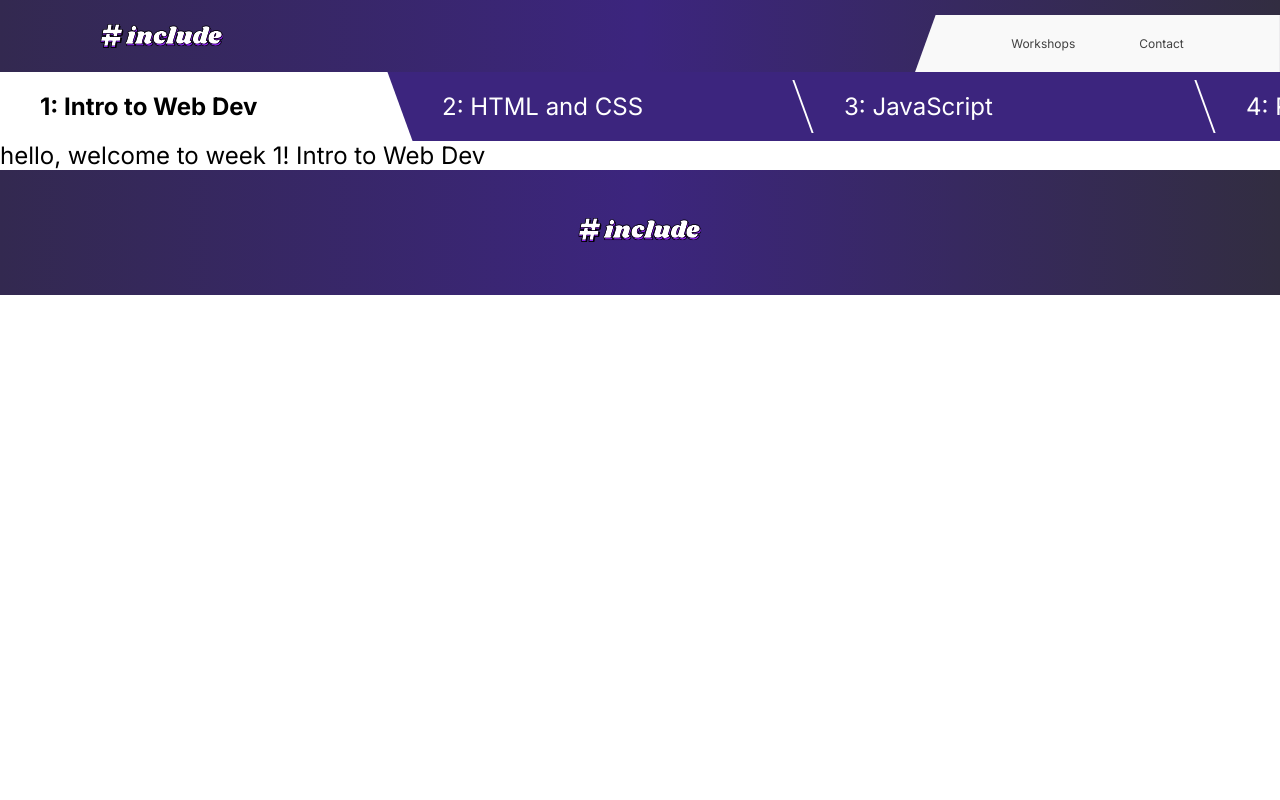
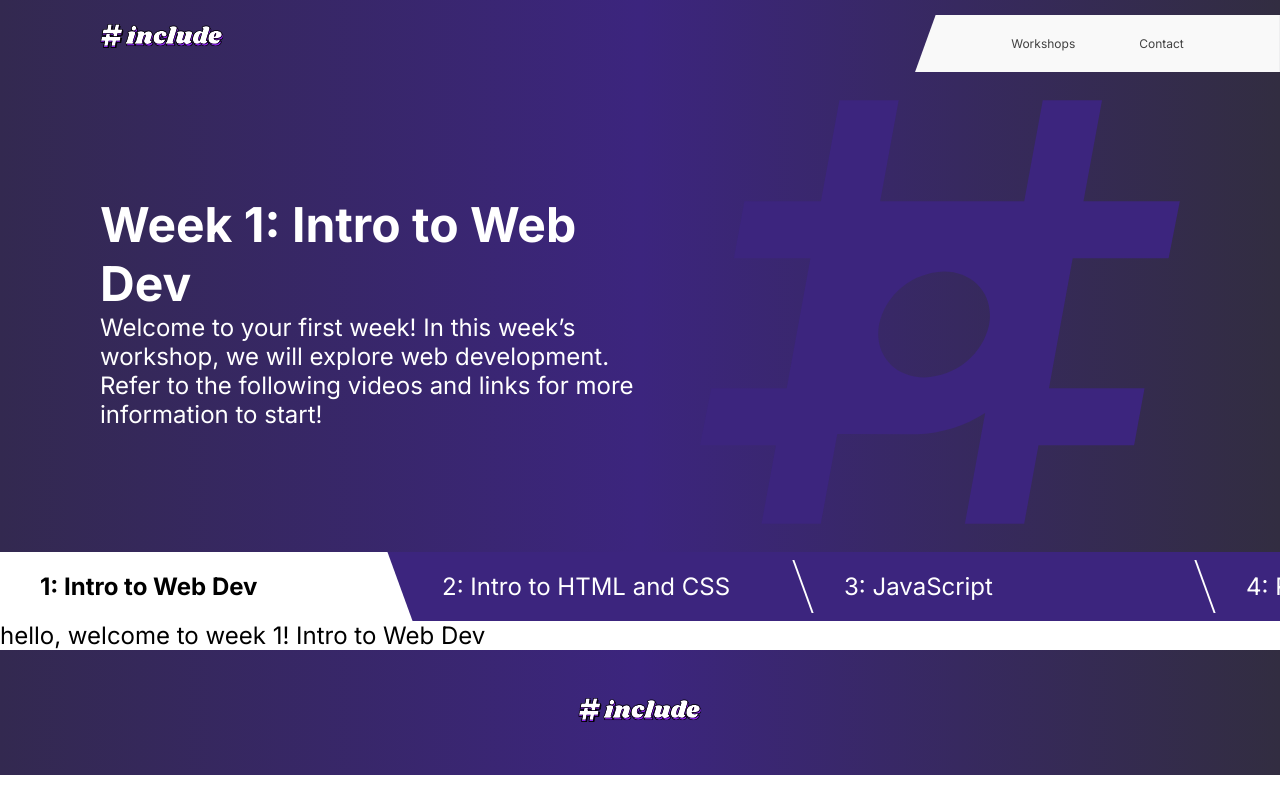
Before and after one commit to include-davis/cohort-platform, a Next.js app: page /workshop/1 in a window 1280 px wide. Built offline with nearby package versions, Linux system fonts and the light colour scheme.

Commit message:
added workshop page welcome section

```diff
--- a/app/(homepage)/page.jsx
+++ b/app/(homepage)/page.jsx
@@ -1,7 +1,7 @@
 import styles from "./homepage.module.scss";
 
 import Welcome from "../_components/welcome/welcome";
-import Timeline from "@/app/_components/workshop-timeline/workshop-timeline";
+import Timeline from "@/_components/workshop-timeline/workshop-timeline";
 import Contact from "../_components/contact/page";
 
 export default function Home() {
--- a/app/_components/contact/contact.module.scss
+++ b/app/_components/contact/contact.module.scss
@@ -1,4 +1,4 @@
-@use '@/app/mixins.scss';
+@use '@/mixins.scss';
 
 .container {
     background-color: #f9f9f9;
--- a/app/_components/welcome/welcome.module.scss
+++ b/app/_components/welcome/welcome.module.scss
@@ -1,5 +1,5 @@
 //for welcome.jsx
-.container {
+.container, .container_workshop {
     padding-left: var(--edge-spacing);
     padding-right: var(--edge-spacing);
     align-items: center;
@@ -7,6 +7,11 @@
     //for mobile: padding:0px;
     background-color: var(--background-light);
     position: relative;
+}
+
+.container_workshop {
+    color: var(--text-light);
+    background: var(--include-gradient);
 }
 .welcome {
     display:flex;
--- /dev/null
+++ b/app/_components/welcome/workshopWelcome.jsx
@@ -0,0 +1,18 @@
+import styles from './welcome.module.scss'
+import Image from 'next/image';
+
+export default function WorkshopWelcome({ title, text }){
+    return(
+        <div className={styles.container_workshop}>
+            <div className={styles.welcome}>
+                <div className={styles.welcome_half}>
+                    <h1>Week {title}</h1>
+                    <p>{text}</p>
+                </div>
+                <div className={styles.logo}>
+                    <Image src="/welcome/bg_logo_purple.svg" alt="bg_logo" fill={true}/>
+                </div>
+            </div>
+        </div>
+    )
+}
--- a/app/workshop/[num]/page.jsx
+++ b/app/workshop/[num]/page.jsx
@@ -3,39 +3,56 @@
 import { useState } from "react";
 import styles from "./workshop.module.scss";
 import Link from "next/link";
+import WorkshopWelcome from "@/_components/welcome/workshopWelcome";
 
-// params: { num: string }
+const workshopData = [
+    {
+        title: "Intro to Web Dev",
+        description: "Welcome to your first week! In this week\’s workshop, we will explore web development. Refer to the following videos and links for more information to start!"
+    },
+    {
+        title: "Intro to HTML and CSS",
+        description: "Welcome to your second week! In this week\’s workshop, we will explore HTML and CSS. Refer to the following videos and links for more information to start!"
+    },
+    {
+        title: "JavaScript",
+        description: "Welcome to your third week! In this week\’s workshop, we will explore JavaScript. Refer to the following videos and links for more information to start!"
+    },
+    {
+        title: "React.js and Next.js",
+        description: "Welcome to your fourth week! In this week\’s workshop, we will explore some JS frameworks. Refer to the following videos and links for more information to start!"
+    },
+    {
+        title: "APIs and Backend",
+        description: "Welcome to your fifth week! In this week\’s workshop, we will explore backend development. Refer to the following videos and links for more information to start!"
+    }
+]
+
 export default function Workshop({ params }){
-    const workshopTitles = ["", "Intro to Web Dev", "HTML and CSS", "JavaScript", "React.js and Next.js", "APIs and Backend"];
-    const navItems = []
-    for (let i = 1; i < workshopTitles.length; i ++) {
-        navItems.push([i, workshopTitles[i]])
-        if (i != workshopTitles.length - 1){
-            navItems.push([workshopTitles.length * 2 - i, `d${i}`]);
-        }
-    }
-    const [num, setNum] = useState(params.num);
+    const [num, setNum] = useState(params.num-1);
 
     return(
         <div className={styles.workshop}>
+            <WorkshopWelcome title={`${num+1}: ${workshopData[num].title}`} text={workshopData[num].description} />
             <nav className={styles.workshopNav}>
-                { navItems.map((item) =>
-                    <div key={item[0]} className={styles.tabContainer}>
-                        { item[1][0] == "d" ?
-                            <div className={styles.dividerContainer}>
-                                {item[1][1] != num && <div className={styles.divider}></div>}
-                            </div>
-                            :
-                            <Link href={`/workshop/${item[0]}`} className={[styles.navTab, (item[0] == 1) ? styles.firstNavTab : styles.laterNavTab, (item[0] == num)? styles.selectedTab : null].join(' ')}>
-                                {item[0] == num && <div className={styles.overlap}></div>}
-                                <p>{item[0]}: {item[1]}</p>
-                            </Link>
-                        }
+                { workshopData.map((item, idx) =>
+                    <div key={idx} className={styles.tabContainer}>
+                        <Link href={`/workshop/${idx+1}`}
+                            className={[styles.navTab, (idx == 1) ? styles.firstNavTab : styles.laterNavTab, (idx == num)? styles.selectedTab : null].join(' ')}
+                        >
+                            {idx == num && <div className={styles.overlap}></div>}
+                            <p>{idx+1}: {item.title}</p>
+                        </Link>
+                        <div className={styles.dividerContainer}>
+                            {idx != num && idx!=4 &&
+                                <div className={styles.divider}></div>
+                            }
+                        </div>
                     </div>
                 ) }
             </nav>
             <div>
-                hello, welcome to week {num}! {workshopTitles[num]}
+                hello, welcome to week {num+1}! {workshopData[num].title}
             </div>
         </div>
     )
--- a/jsconfig.json
+++ b/jsconfig.json
@@ -1,7 +1,7 @@
 {
   "compilerOptions": {
     "paths": {
-      "@/*": ["./*"]
+      "@/*": ["./app/*"]
     }
   }
 }
```
Also changed, not shown: public/welcome/bg_logo_purple.svg (added).
